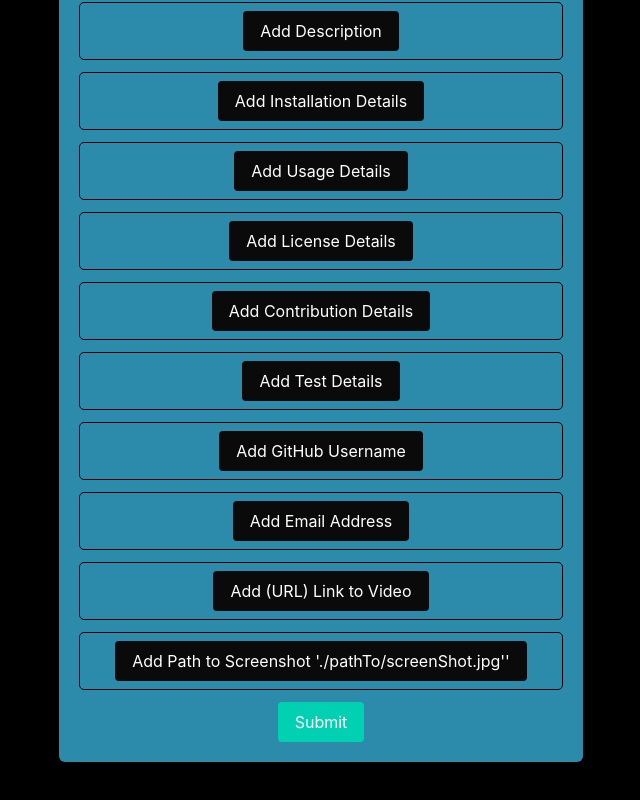
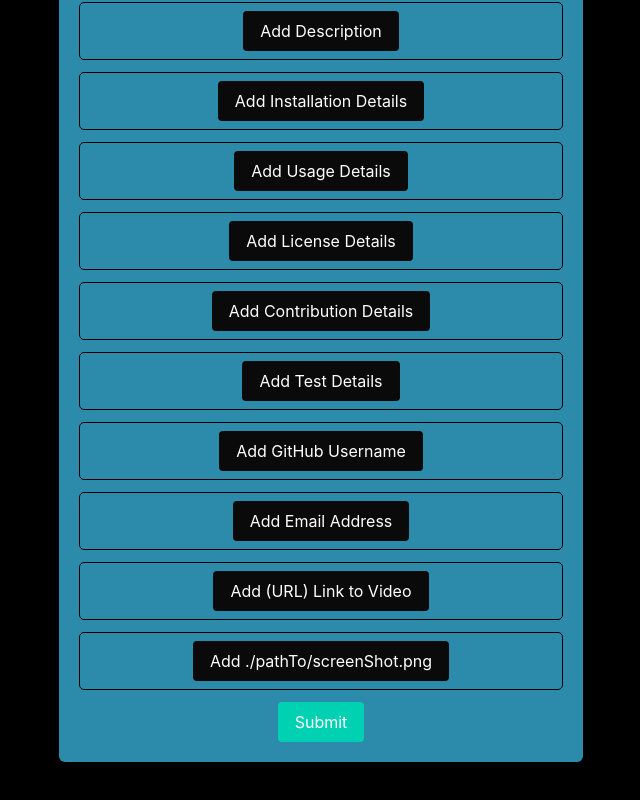
Before and after one commit to EMK2473/ReadME-Generator-FrontEnd, a React (Create React App) app: page / in a window 1280 px wide. Shown: the part 482-1282 px from the top of the page, without its empty margins (319-959 px from the left). Built offline with nearby package versions, Linux system fonts and the light colour scheme.

Commit message:
button edits

```diff
--- a/src/Form.js
+++ b/src/Form.js
@@ -341,7 +341,7 @@ const Form = () => {
                 type="button"
                 onClick={() => handleButtonClick("screenShot")}
               >
-                Add Path to Screenshot './pathTo/screenShot.jpg''
+                Add ./pathTo/screenShot.png
               </button>
             </label>
             {buttonStates.screenShot && (
--- a/src/index.css
+++ b/src/index.css
@@ -42,3 +42,26 @@ code {
 .field label input.checkbox {
   margin-right: 0.5rem; /* Add margin to create space between checkbox and label text */
 }
+
+@media screen and (min-width: 768px) {
+  /* Base screens */
+}
+@media screen and (min-width: 768px) and (max-width: 1024px) {
+/* Tablets in landscape mode */
+}
+@media screen and (max-width: 767px) and (orientation: portrait) {
+/* Tablets in portrait mode */
+}
+@media screen and (max-width: 767px) {
+/* Smartphones */
+}
+@media screen and (min-width: 1200px) {
+/* Large desktop screens */
+}
+@media only screen and (-webkit-min-device-pixel-ratio: 2),
+     only screen and (min-resolution: 192dpi) {
+/* High-resolution displays */
+}
+@media (color-gamut: srgb) {
+/* Screens with an sRGB color gamut */
+}
```
